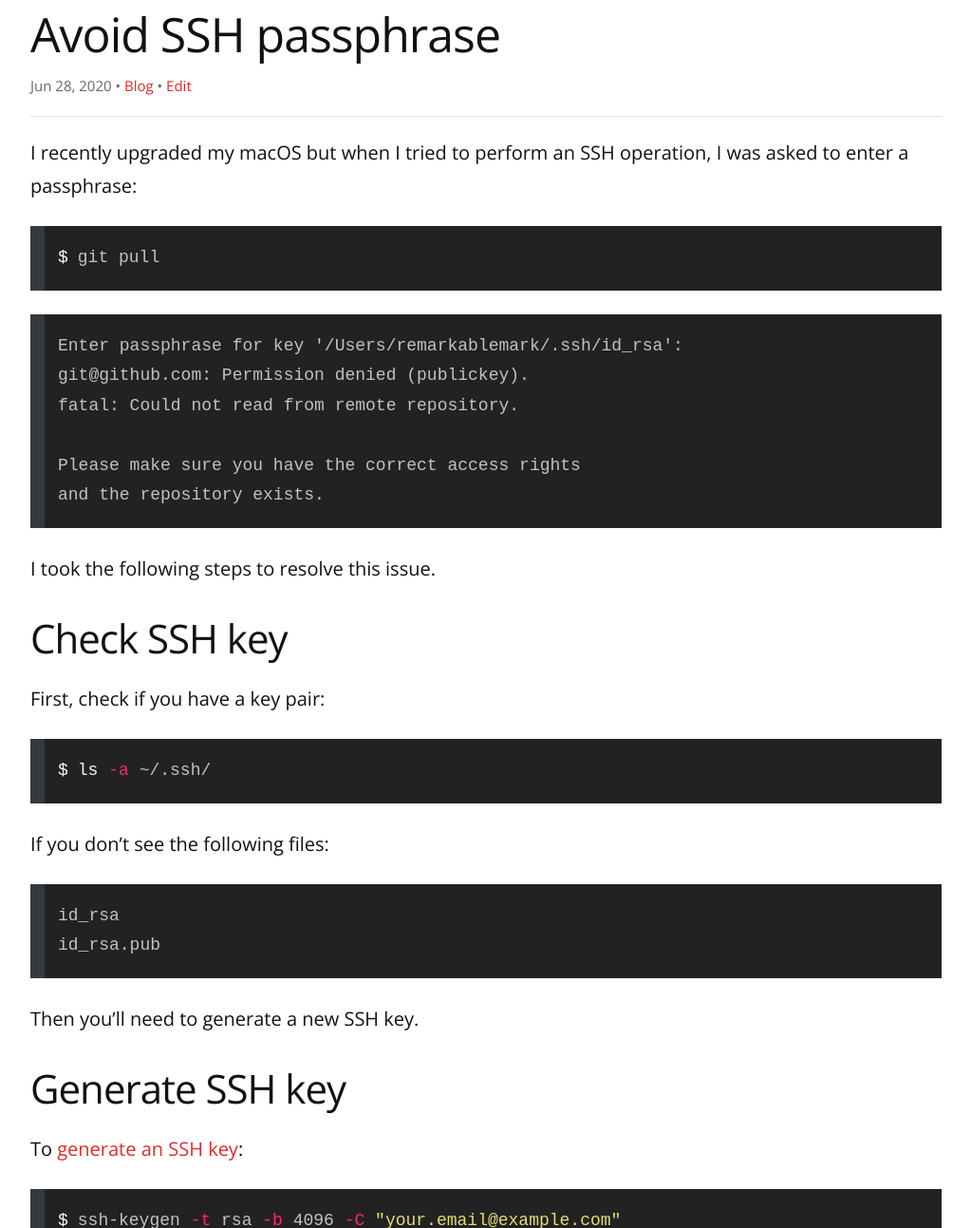
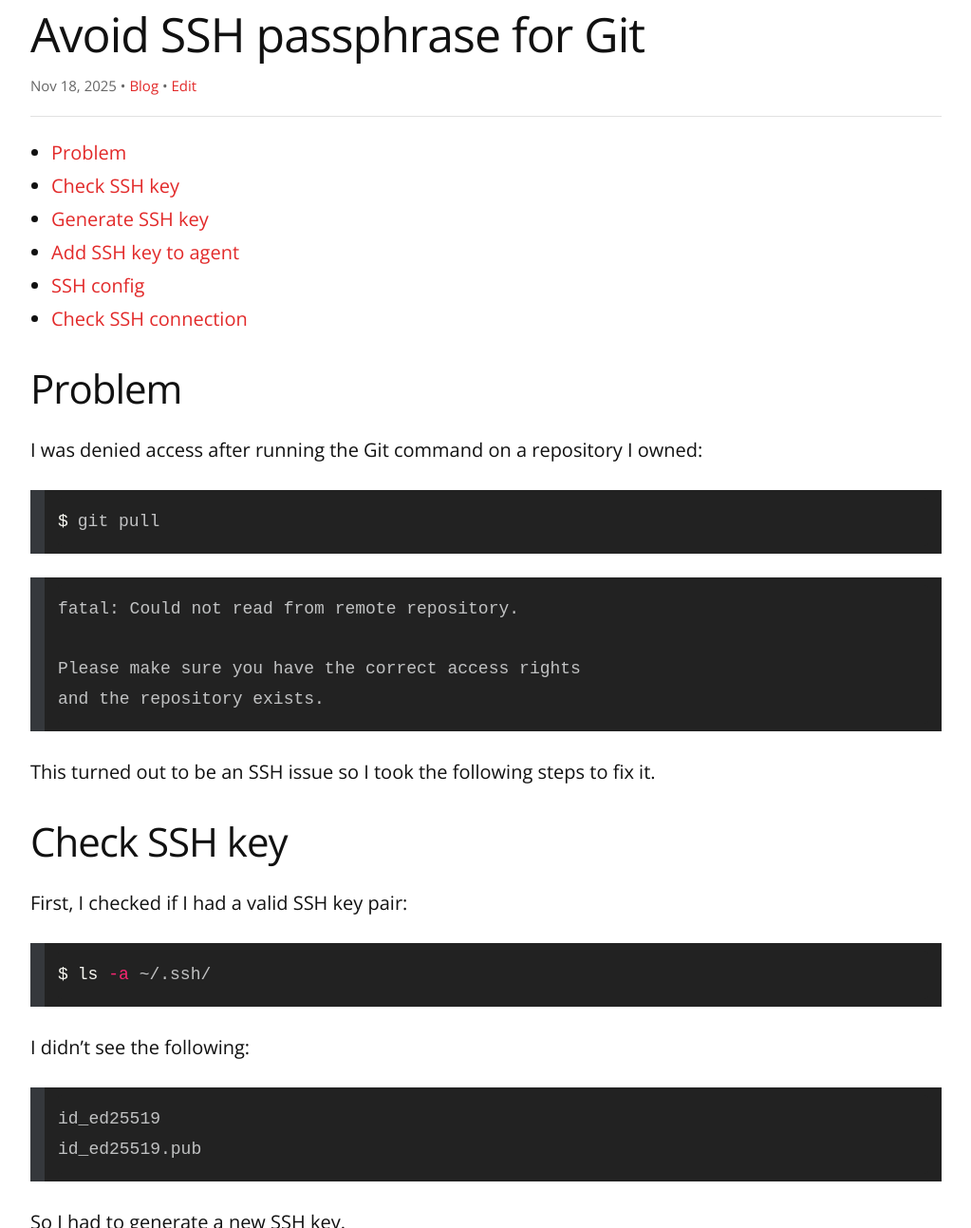
Before and after one commit to remarkablemark/remarkablemark.github.io, a Jekyll site: the page built from _posts/2020/2020-04-13-avoid-ssh-passphrase.md, in a window 1280 px wide and 1400 px high, cut to the strip 107-1400 px from the top of the window. Shown: the whole strip at 95% size, without its empty margins (128-1151 px from the left). Built offline with Jekyll 4.4.1, drawn with Linux system fonts in a browser that asks for light colours; comment, search, counter and statistics services are not loaded; some of the changed text lies outside the part shown.

Commit message:
feat(posts): update "Avoid SSH passphrase for Git"
Post: 2020-04-13-avoid-ssh-passphrase.md

````diff
--- a/_posts/2020/2020-04-13-avoid-ssh-passphrase.md
+++ b/_posts/2020/2020-04-13-avoid-ssh-passphrase.md
@@ -1,54 +1,61 @@
 ---
 layout: post
-title: Avoid SSH passphrase
+title: Avoid SSH passphrase for Git
 date: 2020-04-13 20:27:17
-updated: 2020-06-28 17:59:25
-excerpt: How to avoid entering a passphrase when performing an SSH operation.
+updated: 2025-11-18 19:41:07
+excerpt: How to avoid entering a passphrase when performing an SSH operation with Git on macOS.
 categories: ssh mac passphrase keychain git
 ---
 
+- [Problem](#problem)
+- [Check SSH key](#check-ssh-key)
+- [Generate SSH key](#generate-ssh-key)
+- [Add SSH key to agent](#add-ssh-key-to-agent)
+- [SSH config](#ssh-config)
+- [Check SSH connection](#check-ssh-connection)
+
 <!--email_off-->
 
-I recently upgraded my macOS but when I tried to perform an SSH operation, I was asked to enter a passphrase:
+## Problem
+
+I was denied access after running the Git command on a repository I owned:
 
 ```sh
 git pull
 ```
 
 ```
-Enter passphrase for key '/Users/remarkablemark/.ssh/id_rsa':
-git@github.com: Permission denied (publickey).
 fatal: Could not read from remote repository.
 
 Please make sure you have the correct access rights
 and the repository exists.
 ```
 
-I took the following steps to resolve this issue.
+This turned out to be an SSH issue so I took the following steps to fix it.
 
 ## Check SSH key
 
-First, check if you have a key pair:
+First, I checked if I had a valid SSH key pair:
 
 ```sh
 ls -a ~/.ssh/
 ```
 
-If you don't see the following files:
+I didn't see the following:
 
 ```
-id_rsa
-id_rsa.pub
+id_ed25519
+id_ed25519.pub
 ```
 
-Then you'll need to generate a new SSH key.
+So I had to generate a new SSH key.
 
 ## Generate SSH key
 
-To [generate an SSH key](https://help.github.com/en/github/authenticating-to-github/generating-a-new-ssh-key-and-adding-it-to-the-ssh-agent#generating-a-new-ssh-key):
+To [generate an SSH key](https://docs.github.com/en/authentication/connecting-to-github-with-ssh/generating-a-new-ssh-key-and-adding-it-to-the-ssh-agent#generating-a-new-ssh-key):
 
 ```sh
-ssh-keygen -t rsa -b 4096 -C "your.email@example.com"
+ssh-keygen -t ed25519 -C "your_email@example.com"
 ```
 
 ## Add SSH key to agent
@@ -73,18 +80,17 @@
 The agent has no identities.
 ```
 
-Since there are no keys, [add your key to the `ssh-agent`](https://help.github.com/en/github/authenticating-to-github/generating-a-new-ssh-key-and-adding-it-to-the-ssh-agent#adding-your-ssh-key-to-the-ssh-agent) (hit _Enter_ when asked to enter a passphrase):
+Since there are no keys, [add your key to the `ssh-agent`](https://docs.github.com/en/authentication/connecting-to-github-with-ssh/generating-a-new-ssh-key-and-adding-it-to-the-ssh-agent#adding-your-ssh-key-to-the-ssh-agent) (hit **Enter** when asked to enter a passphrase):
 
 ```sh
-ssh-add -K ~/.ssh/id_rsa
+ssh-add --apple-use-keychain ~/.ssh/id_ed25519
 ```
 
 ```
-Enter passphrase for /Users/remarkablemark/.ssh/id_rsa:
-Identity added: /Users/remarkablemark/.ssh/id_rsa (/Users/remarkablemark/.ssh/id_rsa)
+Identity added: /Users/remarkablemark/.ssh/id_ed25519 (your_email@example.com)
 ```
 
-> The `-K` stores the passphrase in your keychain.
+Then [add your new SSH key to your GitHub account](https://docs.github.com/en/authentication/connecting-to-github-with-ssh/adding-a-new-ssh-key-to-your-github-account).
 
 Now you should be able to perform SSH operations without being asked for a passphrase:
 
@@ -98,13 +104,38 @@
 
 ## SSH config
 
-To prevent having to enter a passphrase even after a restart, add the following to your SSH config file `~/.ssh/config`:
+To prevent having to enter a passphrase after restart, add the following to your SSH config file `~/.ssh/config`:
 
 ```
 Host *
+  AddKeysToAgent yes
   UseKeychain yes
+  IdentityFile ~/.ssh/id_ed25519
+```
+
+Or run this command:
+
+```bash
+cat > ~/.ssh/config << EOF
+Host *
   AddKeysToAgent yes
-  IdentityFile ~/.ssh/id_rsa
+  UseKeychain yes
+  IdentityFile ~/.ssh/id_ed25519
+EOF
+```
+
+## Check SSH connection
+
+Check your SSH connection with GitHub:
+
+```sh
+ssh -vT git@github.com
+```
+
+You should see:
+
+```
+Hi remarkablemark! You've successfully authenticated, but GitHub does not provide shell access.
 ```
 
 <!--/email_off-->
````
